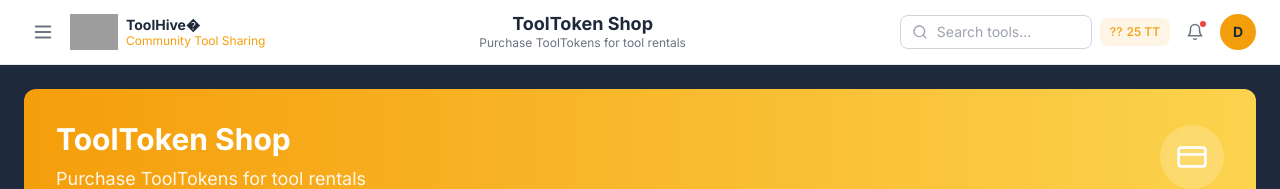
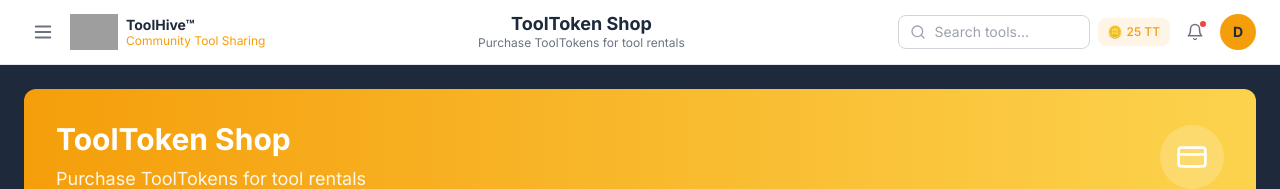
Before and after one commit to shahvish2004/ToolHive, a Next.js app: page /shop in a window 1280 px wide. Shown: the top 189 px of the page. Built offline with nearby package versions, Linux system fonts and the light colour scheme; grey boxes are pictures that could not be loaded.

Commit message:
fix: Header - fix ToolHive™ encoding and coin emoji for token button

```diff
--- a/components/layout/Header.tsx
+++ b/components/layout/Header.tsx
@@ -24,7 +24,7 @@ export default function Header({ title, subtitle, onMenuClick }: HeaderProps) {
             </button>
             <ToolHiveLogo size="small" />
             <div className="hidden sm:block">
-              <p className="text-sm font-bold text-deep-slate leading-tight">ToolHive�</p>
+              <p className="text-sm font-bold text-deep-slate leading-tight">ToolHive™</p>
               <p className="text-xs text-construction-amber leading-tight">Community Tool Sharing</p>
             </div>
           </div>
@@ -40,7 +40,7 @@ export default function Header({ title, subtitle, onMenuClick }: HeaderProps) {
               </div>
             </div>
             <button onClick={() => router.push('/shop')} className="hidden sm:flex items-center gap-1 px-2.5 py-1.5 bg-construction-amber/10 text-construction-amber text-xs font-medium rounded-lg hover:bg-construction-amber/20 transition-colors">
-              ?? <span>25 TT</span>
+              🪙 <span>25 TT</span>
             </button>
             <button className="relative p-2 text-gray-500 hover:text-construction-amber transition-colors">
               <Bell size={18} />
```
